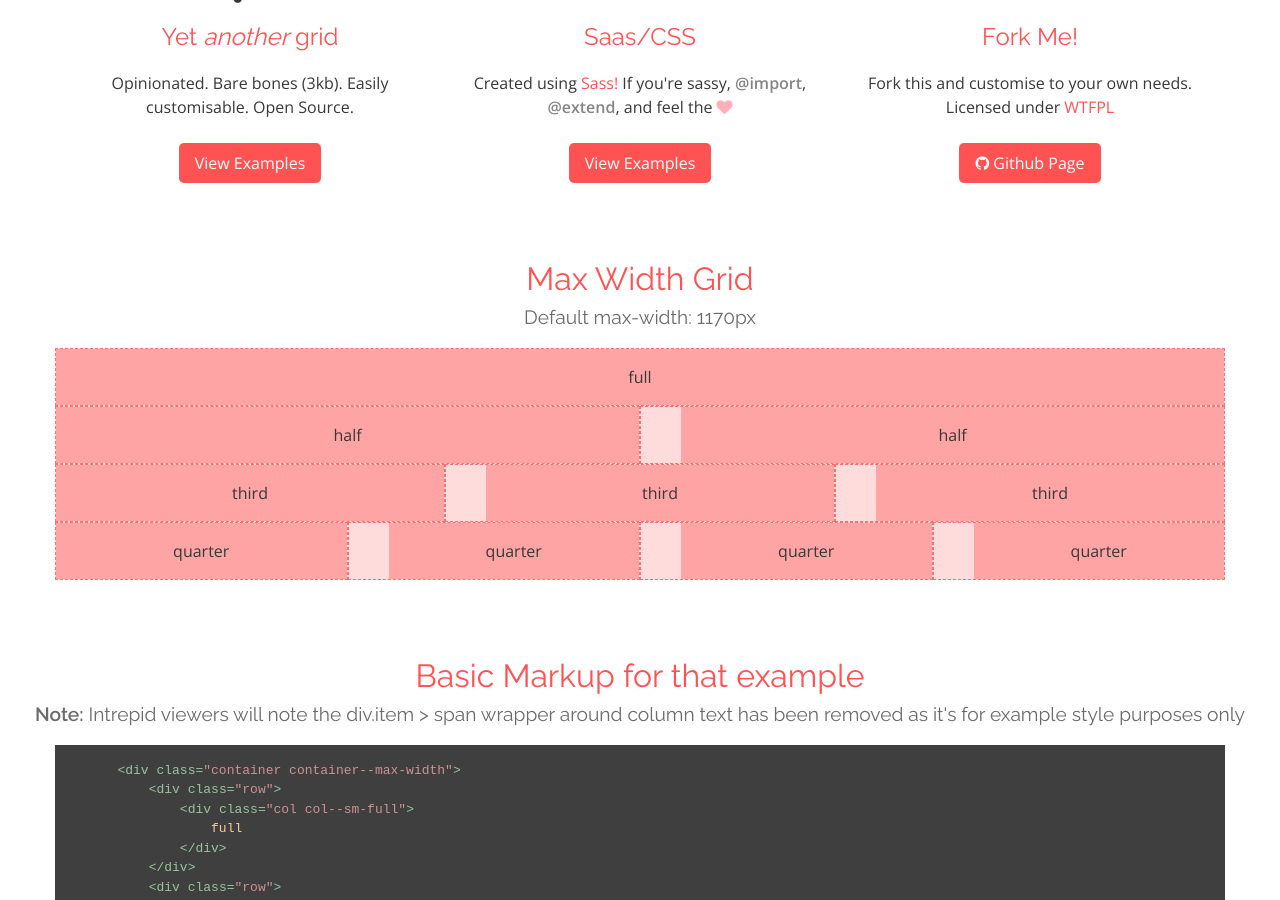
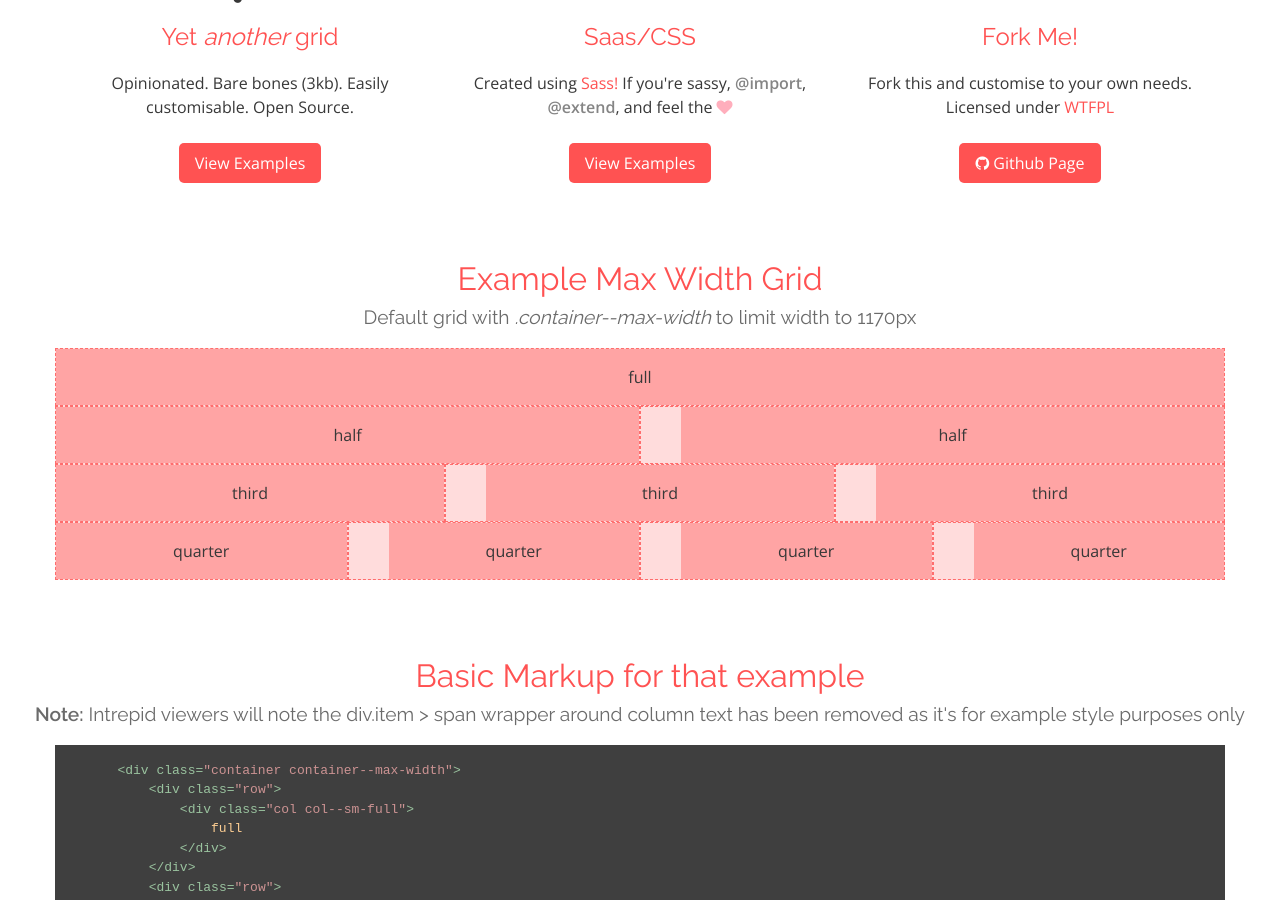
Before and after one commit to huntlyc/Sassy-Grid, a Jekyll site: the page built from index.html, in a window 1280 px wide and 900 px high, scrolled down 715 px. Built offline with Jekyll 4.4.1, drawn with Linux system fonts in a browser that asks for light colours.

Commit message:
Tweak to example text

```diff
--- a/index.html
+++ b/index.html
@@ -35,8 +35,8 @@ layout: default
 	</div>
 </section>
 <section class="grid-examples">
-    <h1>Max Width Grid</h1>
-    <h2>Default max-width: 1170px</h2>
+    <h1>Example Max Width Grid</h1>
+    <h2>Default grid with <em>.container--max-width</em> to limit width to 1170px</h2>
 	<div class="container container--max-width">
         <div class="row">
             <div class="col col--sm-full">
```
